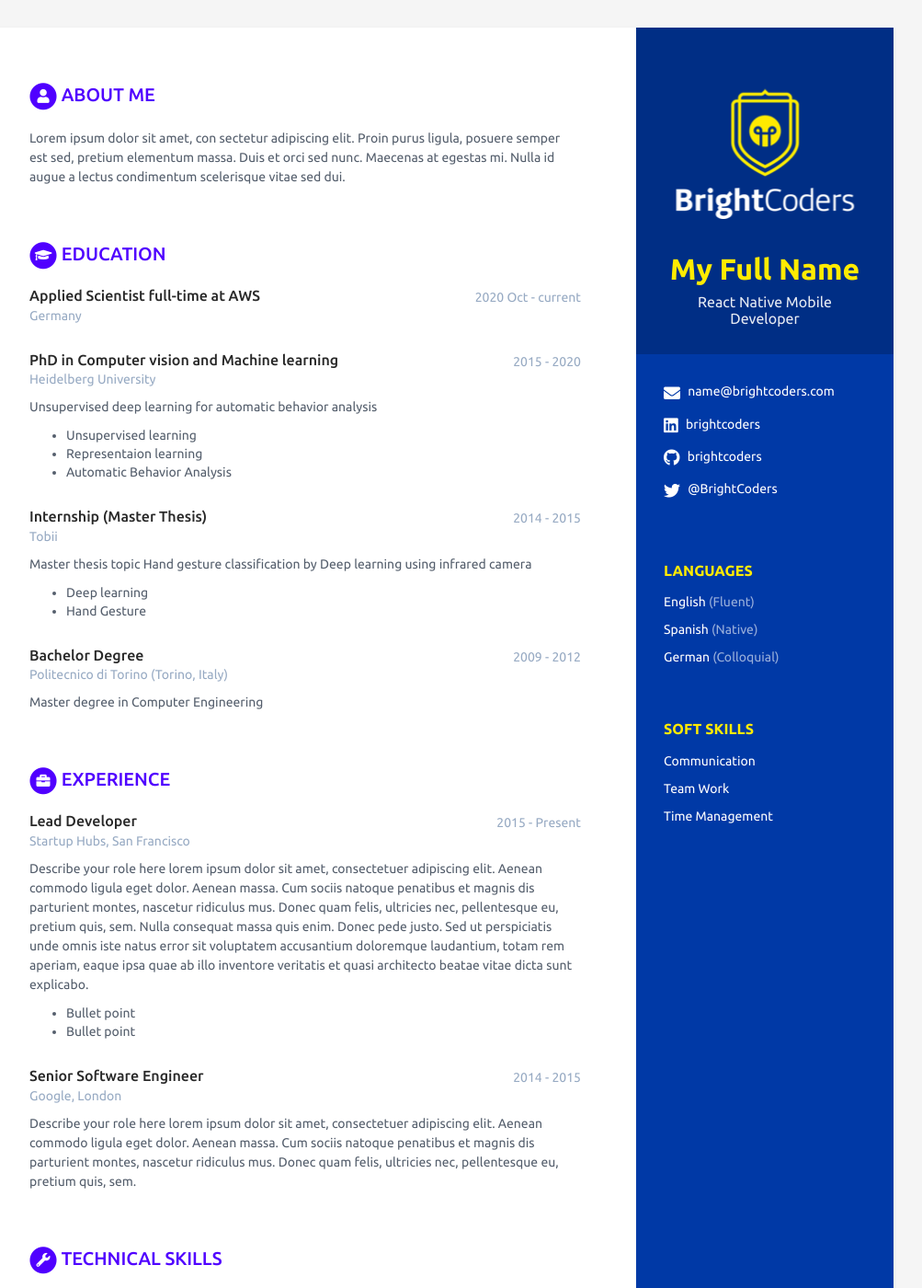
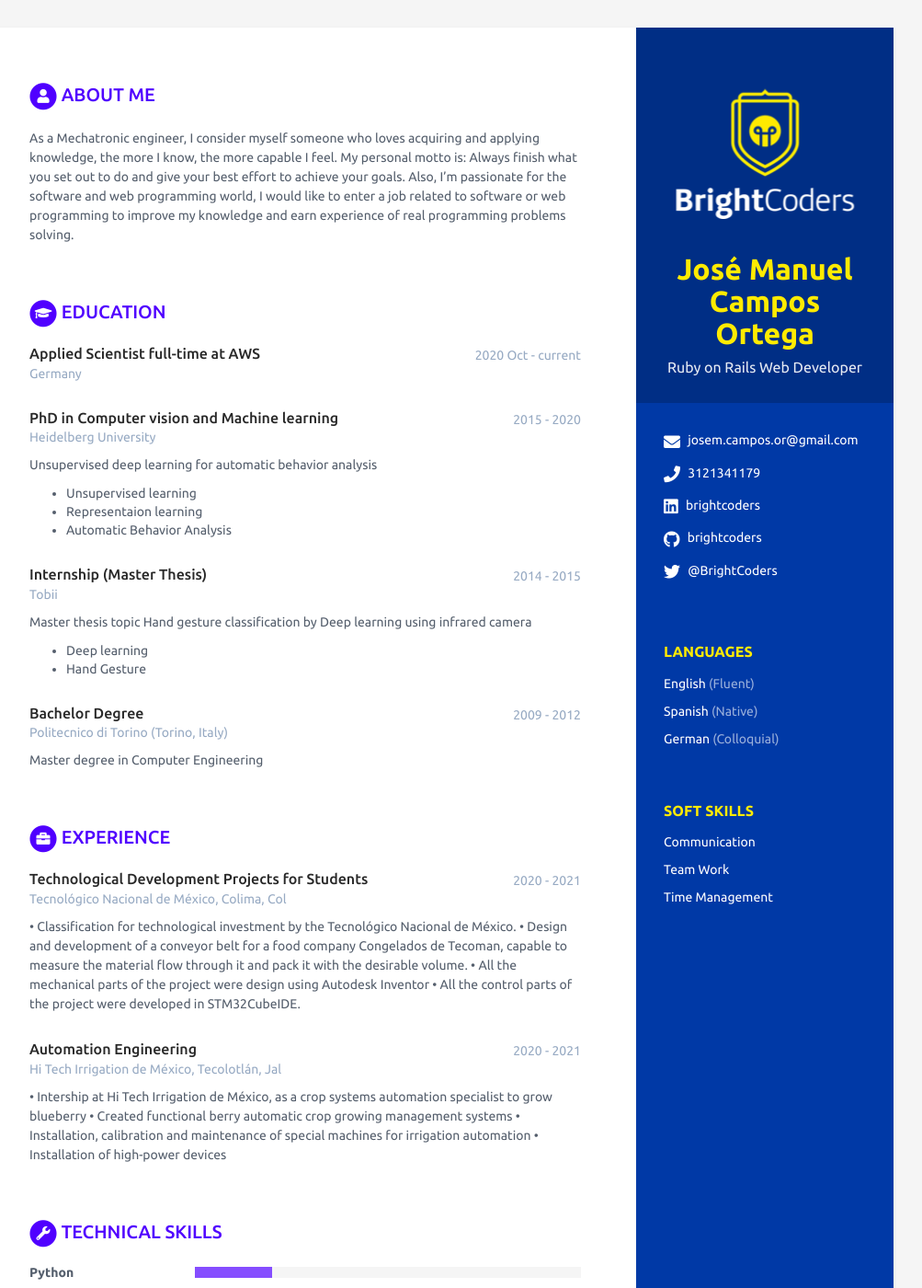
Before and after one commit to BC-MAY-21-ROR/kata-03-resume-scorecard-josemanuelinc, a Jekyll site: the page built from index.html, in a window 1280 px wide and 1400 px high. Shown: the whole window at 92% size, without its empty margins (168-1171 px from the left). Built offline with Jekyll 4.4.1, drawn with Linux system fonts in a browser that asks for light colours.

Commit message:
Added Basic information, contact information and work experience

```diff
--- a/_data/data.yml
+++ b/_data/data.yml
@@ -7,13 +7,13 @@ sidebar:
   education: False # NO MODIFICAR
 
   # Profile information
-  name: My Full Name # Nombre completo
-  tagline: React Native Mobile Developer # React Native Mobile Developer ó Ruby on Rails Web Developer Según sea el caso
+  name: José Manuel Campos Ortega # Nombre completo
+  tagline: Ruby on Rails Web Developer # React Native Mobile Developer ó Ruby on Rails Web Developer Según sea el caso
   avatar: escudo.png # No modificar
 
   # Actualiza tus datos de contacto
-  email: name@brightcoders.com
-  phone:
+  email: josem.campos.or@gmail.com
+  phone: 3121341179
   website: # No agregar http://
   linkedin: brightcoders
   github: brightcoders
@@ -50,8 +50,7 @@ sidebar:
 career-profile:
   title: About Me # NO MODIFICAR
   summary: |
-    Lorem ipsum dolor sit amet, con sectetur adipiscing elit. Proin purus ligula, posuere semper est sed, pretium elementum massa. Duis et orci sed nunc. Maecenas at egestas mi. Nulla id augue a lectus condimentum scelerisque vitae sed dui.
-
+    As a Mechatronic engineer, I consider myself someone who loves acquiring and applying knowledge, the more I know, the more capable I feel. My personal motto is: Always finish what you set out to do and give your best effort to achieve your goals. Also, I'm passionate for the software and web programming world, I would like to enter a job related to software or web programming to improve my knowledge and earn experience of real programming problems solving.
 # Registra aquí tus estudios. Agrega o elimina según sea necesario
 educationcomplete:
   - degree: Applied Scientist full-time at AWS
@@ -86,31 +85,23 @@ educationcomplete:
 
 # Registra aquí tu experiencia. Agrega o elimina según sea necesario
 experiences:
-  - role: Lead Developer
-    time: 2015 - Present
-    company: Startup Hubs, San Francisco
+  - role: Technological Development Projects for Students
+    time: 2020 - 2021
+    company: Tecnológico Nacional de México, Colima, Col
     details: |
-      Describe your role here lorem ipsum dolor sit amet, consectetuer
-      adipiscing elit. Aenean commodo ligula eget dolor. Aenean massa.
-      Cum sociis natoque penatibus et magnis dis parturient montes,
-      nascetur ridiculus mus. Donec quam felis, ultricies nec,
-      pellentesque eu, pretium quis, sem. Nulla consequat massa quis
-      enim. Donec pede justo. Sed ut perspiciatis unde omnis iste natus
-      error sit voluptatem accusantium doloremque laudantium, totam rem
-      aperiam, eaque ipsa quae ab illo inventore veritatis et quasi
-      architecto beatae vitae dicta sunt explicabo.
-        - Bullet point
-        - Bullet point
+      • Classification for technological investment by the Tecnológico Nacional de México.
+      • Design and development of a conveyor belt for a food company Congelados de Tecoman, capable to measure the material flow through it and pack it with the desirable volume.
+      • All the mechanical parts of the project were design using Autodesk Inventor
+      • All the control parts of the project were developed in STM32CubeIDE.
 
-  - role: Senior Software Engineer
-    time: 2014 - 2015
-    company: Google, London
+  - role: Automation Engineering
+    time: 2020 - 2021
+    company: Hi Tech Irrigation de México, Tecolotlán, Jal
     details: |
-      Describe your role here lorem ipsum dolor sit amet, consectetuer
-      adipiscing elit. Aenean commodo ligula eget dolor. Aenean massa.
-      Cum sociis natoque penatibus et magnis dis parturient montes,
-      nascetur ridiculus mus. Donec quam felis, ultricies nec,
-      pellentesque eu, pretium quis, sem.
+      • Intership at Hi Tech Irrigation de México, as a crop systems automation specialist to grow blueberry
+      • Created functional berry automatic crop growing management systems
+      • Installation, calibration and maintenance of special machines for irrigation automation
+      • Installation of high-power devices
 
 # Registra aquí tus habilidades técnicas, para level utiliza:
 # 20% para Novice
```
